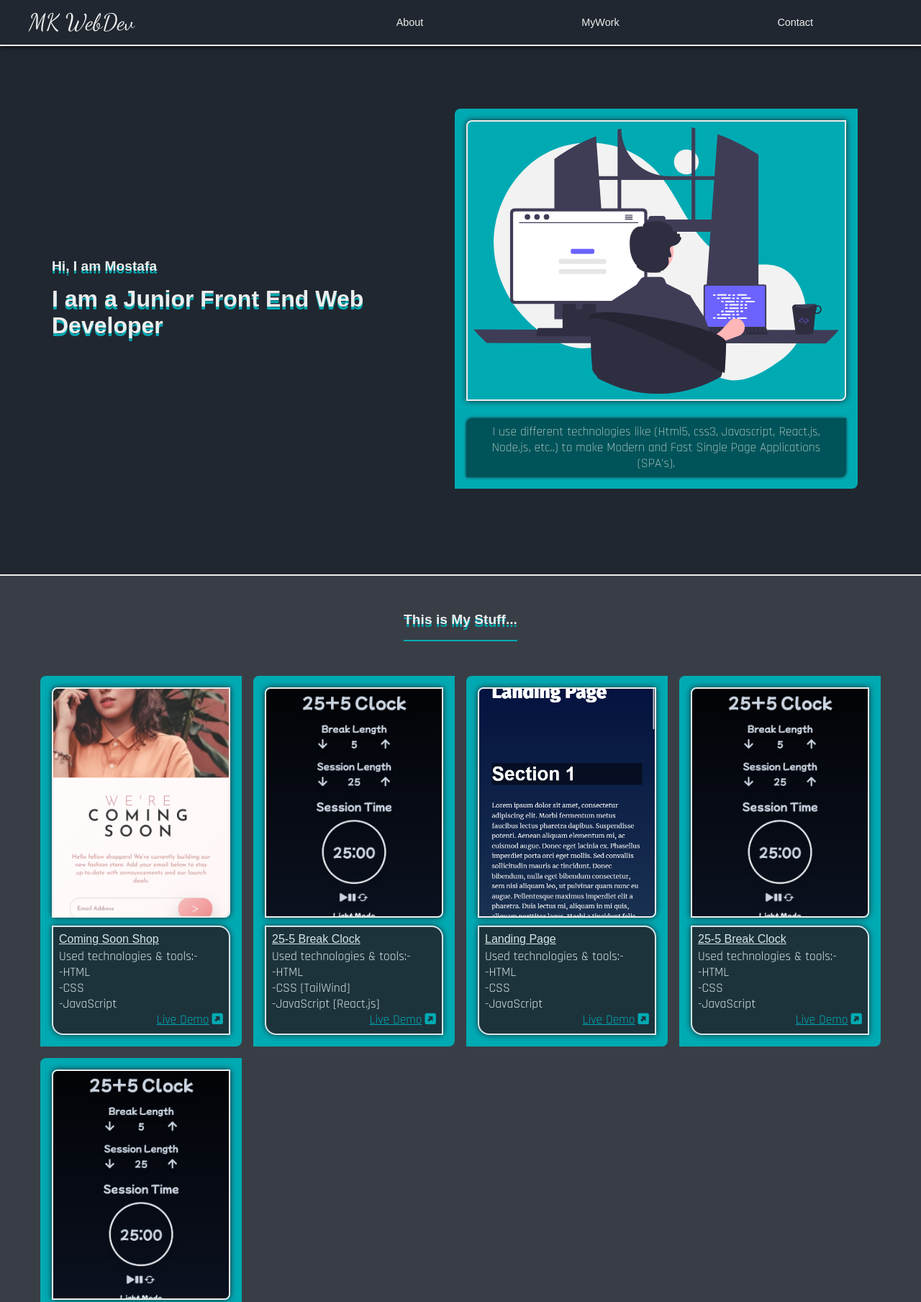
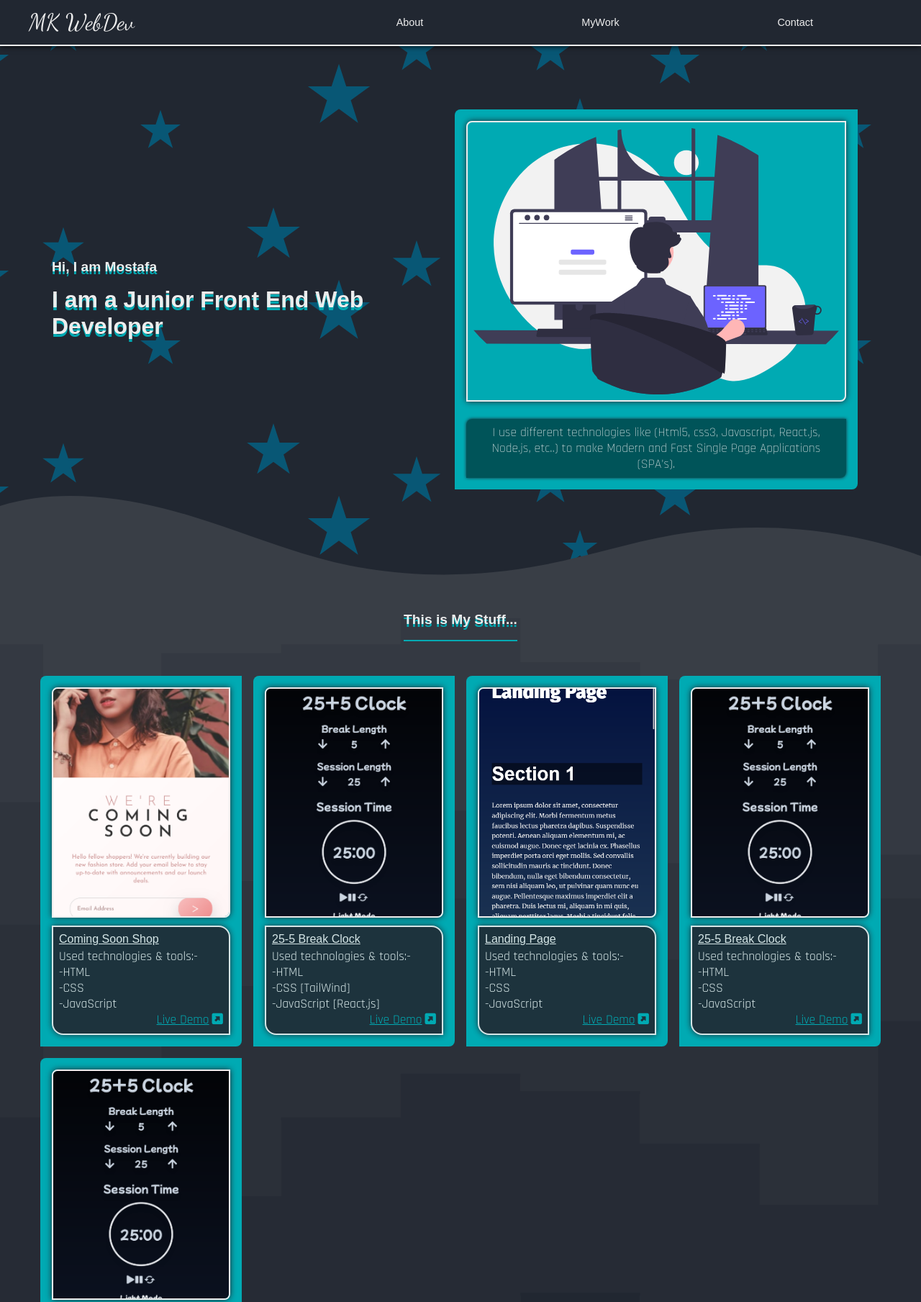
Before and after one commit to mostafakamal22/mk-portfolio, a plain HTML site: page index.html in a window 1280 px wide. Shown: the top 1809 px of the page at 72% size. Drawn offline with Linux system fonts and the light colour scheme; a web font is replaced by a local one.

Commit message:
adding curved border + bg blob and shapes

```diff
--- a/index.html
+++ b/index.html
@@ -62,6 +62,14 @@
                             to make Modern and Fast Single Page Applications (SPA's).</p>
                     </figure>
                 </div>
+            </div>
+
+            <div class="spacer layer"></div>
+
+            <div class="curve">
+                <svg data-name="Layer 1" xmlns="http://www.w3.org/2000/svg" viewBox="0 0 1200 120" preserveAspectRatio="none">
+                    <path d="M321.39,56.44c58-10.79,114.16-30.13,172-41.86,82.39-16.72,168.19-17.73,250.45-.39C823.78,31,906.67,72,985.66,92.83c70.05,18.48,146.53,26.09,214.34,3V0H0V27.35A600.21,600.21,0,0,0,321.39,56.44Z" class="shape-fill"></path>
+                </svg>
             </div>
         </section>
 
--- a/styles/style.css
+++ b/styles/style.css
@@ -1,6 +1,6 @@
 /* main theme variables */
 :root{
-    --var-bg-primary: hsl(216, 18%, 16%);
+    --var-bg-primary: hsl(216, 19%, 16%);
     --var-bg-secodary:  hsl(217, 10%, 25%);
     --var-color-primary: hsl(0, 0%, 93%);
     --var-color-secodary: hsl(183, 100%, 35%);
@@ -75,9 +75,6 @@ img{
     align-items: center;
 }
 
-section{
-    border-bottom: .125rem solid var(--var-color-primary);
-}
 
 .section-header{
     align-self: center;
@@ -154,7 +151,7 @@ figcaption a:hover{
 #navbar{
     position: fixed;
     top: 0;
-    z-index: 1;
+    z-index: 3;
     min-height: 4rem;
     color: var(--var-color-primary);
     align-items: initial;
@@ -219,6 +216,7 @@ figcaption a:hover{
 
 #open{
     margin: auto auto auto .5rem;
+    z-index: 3;
 }
 
 /* aside style */
@@ -226,7 +224,7 @@ aside{
     position: fixed;
     top: 0;
     left: 0;
-    z-index: 1;
+    z-index: 3;
     display: flex;
     flex-direction: column;
     padding: 1rem;
@@ -261,10 +259,14 @@ aside{
 /* about-me section's styles */
 #about{
     grid-area: section1;
+    position: relative;
     display: flex;
     justify-content: center;
     align-items: center;
     background-color: var(--var-bg-primary);
+    background-image: url('/img/symbol-scatter.svg');
+    background-position: center;
+    background-blend-mode: difference;
     color: var(--var-color-primary);
 }
 
@@ -273,6 +275,7 @@ aside{
     justify-content: center;
     align-items: center;
     flex-direction: column;
+    z-index: 2;
     padding: 1rem;
     width: 100%;
     max-width: 75rem;
@@ -297,11 +300,46 @@ aside{
     padding: .5rem;
 }
 
+.curve {
+    position: absolute;
+    bottom: 0;
+    left: 0;
+    width: 100%;
+    overflow: hidden;
+    line-height: 0;
+    transform: rotate(180deg);
+}
+
+.curve svg {
+    position: relative;
+    display: block;
+    width: calc(100% + 1.3px);
+    height: 121px;
+}
+
+.curve .shape-fill {
+    fill: #393E46;
+}
+
+/** For mobile devices **/
+@media (max-width: 767px) {
+    .curve svg {
+        width: calc(100% + 1.3px);
+        height: 38px;
+    }
+}
+
+
+
 /* mywork section's styles */
 #my-work{
     grid-area: section2;
     display: flex;
     justify-content: center;
+    background-image: url('/img/stacked-steps.svg');
+    background-repeat: no-repeat;
+    background-size: cover;
+    background-position: center;
     background-color: var(--var-bg-secodary);
     color: var(--var-color-primary)
 }
@@ -358,6 +396,10 @@ aside{
     grid-area: section3;
     display: flex;
     justify-content: center;
+    background-image: url('/img/blob.svg');
+    background-size: cover;
+    background-position: top;
+    background-repeat: no-repeat;
     background-color: var(--var-bg-primary);
     color: var(--var-color-primary);
 }
@@ -385,6 +427,7 @@ aside{
 
 .contact-link{
     font-size: 3rem;
+    text-shadow: 0 0 .5rem var(--var-bg-primary);
     color: var(--var-color-primary);
 }
 
```
Also changed, not shown: img/blob.svg (added), img/layered-waves.svg (added), img/stacked-steps.svg (added), img/symbol-scatter.svg (added).
